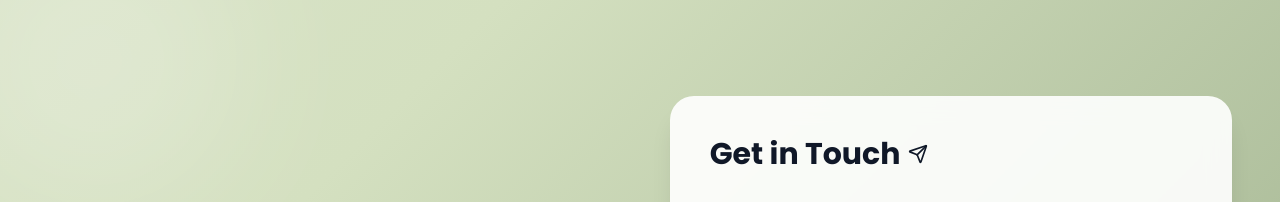
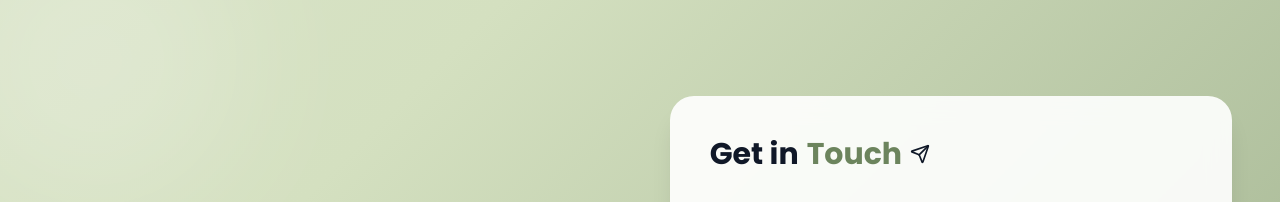
Before and after one commit to Muthu4558/MUSI, a React (Vite) app in the folder client/: page / in a window 1280 px wide. Shown: the part 2360-2562 px from the top of the page. Built offline with nearby package versions, Linux system fonts and the light colour scheme.

Commit message:
bug fixing

```diff
--- a/client/src/components/CTASection.jsx
+++ b/client/src/components/CTASection.jsx
@@ -79,7 +79,7 @@ const ContactCTASection = () => {
         {/* Right: Contact Form + Info */}
         <div className="lg:w-1/2 bg-white/90 backdrop-blur-md rounded-3xl p-10 shadow-xl flex flex-col gap-6">
           <h3 className="text-3xl font-bold text-gray-900 mb-4 flex items-center gap-2">
-            Get in Touch <Send size={20} />
+            Get in <span className="text-[#6c845d]">Touch</span> <Send size={20} />
           </h3>
 
           <form className="flex flex-col gap-4" onSubmit={handleSubmit}>
```
